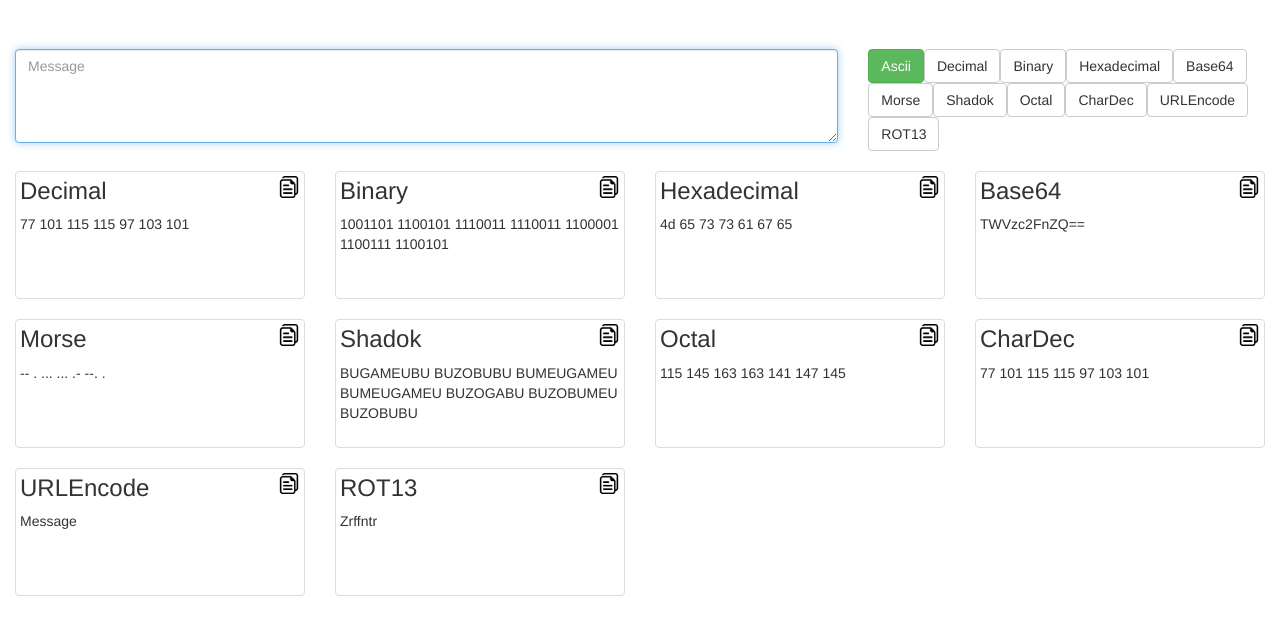
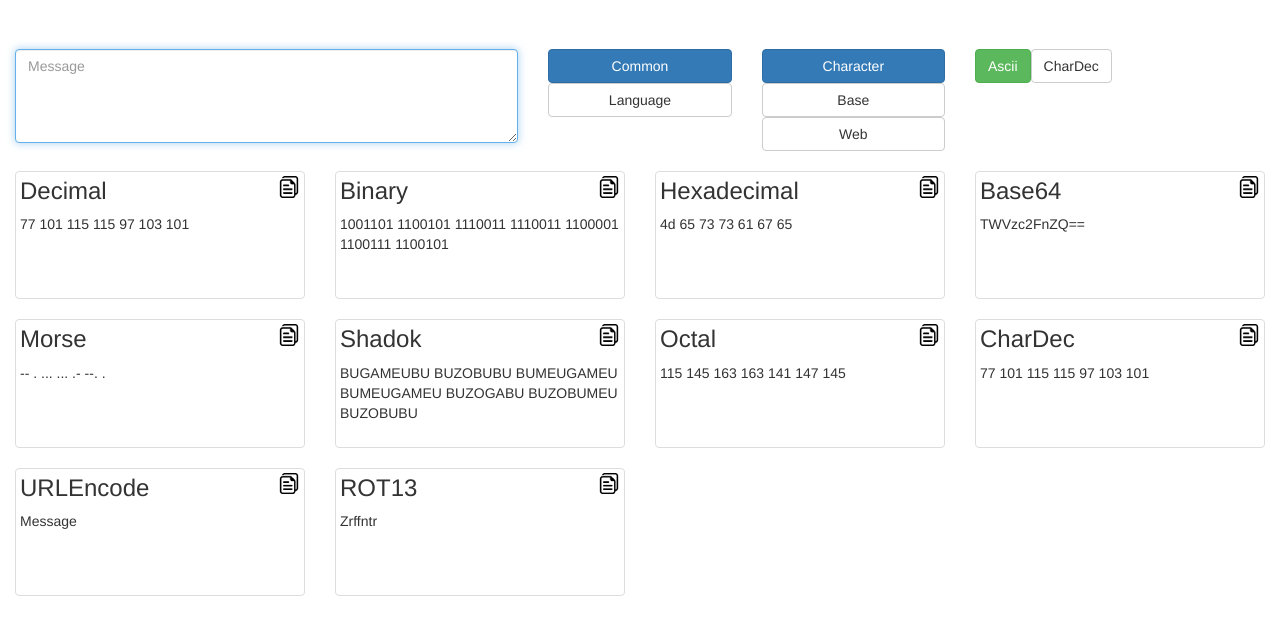
Before and after one commit to ShiiFu/decode, a website: page index.html in a window 1280 px wide. Shown: the part 82-716 px from the top of the page. Drawn offline with Linux system fonts and the light colour scheme.

Commit message:
Add categories to select the message code

```diff
--- a/app.js
+++ b/app.js
@@ -6,6 +6,43 @@ app.config(function (flashProvider) {
 });
 
 app.controller('Decode', function($scope, $filter, flash) {
+	// list of categories
+	//	Name : parent
+	$scope.categories = {
+		'Common': {
+			parent: null,
+		},
+		'Character': {
+			parent: 'Common',
+		},
+		'Base': {
+			parent: 'Common',
+		},
+		'Web': {
+			parent: 'Common',
+		},
+		'Language': {
+			parent: null,
+		},
+		'Human': {
+			parent: 'Language',
+		},
+		'Obfuscation': {
+			parent: 'Language',
+		},
+	}
+
+	$scope.selectedCategorie= 'Common';
+	$scope.setCategorie = function(name) {
+		$scope.selectedCategorie = name;
+		$scope.selectedSubCategorie = null;
+	};
+
+	$scope.selectedSubCategorie= 'Character';
+	$scope.setSubCategorie = function(name) {
+		$scope.selectedSubCategorie = name;
+	};
+
 	// list of supported codes
 	// 'Name': {
 	//		steps: [
@@ -22,24 +59,28 @@ app.controller('Decode', function($scope, $filter, flash) {
 				'Binary',
 			],
 			example: 'Message',
+			parent: 'Character',
 		},
 		'Decimal': {
 			steps: [
 				'Binary',
 			],
 			example: '77 101 115 115 97 103 101',
+			parent: 'Base',
 		},
 		'Binary': {
 			steps: [
 				'Binary',
 			],
 			example: '1001101 1100101 1110011 1110011 1100001 1100111 1100101',
+			parent: 'Base',
 		},
 		'Hexadecimal': {
 			steps: [
 				'Binary',
 			],
 			example: '4d 65 73 73 61 67 65',
+			parent: 'Base',
 		},
 		'Base64': {
 			steps: [
@@ -47,6 +88,7 @@ app.controller('Decode', function($scope, $filter, flash) {
 				'Binary',
 			],
 			example: 'TWVzc2FnZQ==',
+			parent: 'Base',
 		},
 		'Morse': {
 			steps: [
@@ -54,18 +96,21 @@ app.controller('Decode', function($scope, $filter, flash) {
 				'Binary',
 			],
 			example: '-- . ... ... .- --. .',
+			parent: 'Human',
 		},
 		'Shadok': {
 			steps: [
 				'Binary',
 			],
 			example: 'BUGAMEUBU BUZOBUBU BUMEUGAMEU BUMEUGAMEU BUZOGABU BUZOBUMEU BUZOBUBU',
+			parent: 'Obfuscation',
 		},
 		'Octal': {
 			steps : [
 				'Binary',
 			],
 			exemple: '115 145 163 163 141 147 145',
+			parent: 'Base',
 		},
 		'CharDec': {
 			steps : [
@@ -73,6 +118,7 @@ app.controller('Decode', function($scope, $filter, flash) {
 				'Binary',
 			],
 			example: '77 101 115 115 97 103 101',
+			parent: 'Character',
 		},
 		'URLEncode': {
 			steps : [
@@ -80,6 +126,7 @@ app.controller('Decode', function($scope, $filter, flash) {
 				'Binary',
 			],
 			example: 'Message',
+			parent: 'Web',
 		},
 		'ROT13': {
 			steps : [
@@ -87,6 +134,7 @@ app.controller('Decode', function($scope, $filter, flash) {
 				'Binary',
 			],
 			example: 'Zrffntr',
+			parent: 'Obfuscation',
 		},
 	};
 
--- a/index.html
+++ b/index.html
@@ -24,11 +24,17 @@
 				<span class="alert-message">{{flash.message}}</span>
 			</div>
 			<div class="row top-buffer">
-				<div class="col-md-8">
+				<div class="col-md-5">
 					<textarea ng-model="message" placeholder="Message" class="form-control box-shadow" rows="4" autofocus></textarea>
 				</div>
-				<div class="col-md-4">
-					<button ng-repeat="(name, code) in codes" ng-click="setType(name)" class="btn" ng-class="type == name ? 'btn-success' : 'btn-default'">{{ name }}</button>
+				<div class="col-md-2">
+					<button ng-repeat="(name, categorie) in categories" ng-show="!categorie.parent" ng-click="setCategorie(name)"  class="col-md-12 btn" ng-class="selectedCategorie == name ? 'btn-primary' : 'btn-default'">{{ name }}</button>
+				</div>
+				<div class="col-md-2">
+					<button ng-repeat="(name, categorie) in categories" ng-show="categorie.parent == selectedCategorie" ng-click="setSubCategorie(name)"  class="col-md-12 btn" ng-class="selectedSubCategorie == name ? 'btn-primary' : 'btn-default'">{{ name }}</button>
+				</div>
+				<div class="col-md-3">
+					<button ng-repeat="(name, code) in codes" ng-show="code.parent==selectedCategorie || code.parent==selectedSubCategorie" ng-click="setType(name)" class="btn" ng-class="type == name ? 'btn-success' : 'btn-default'">{{ name }}</button>
 				</div>
 			</div>
 			<div class="row top-buffer">
```
